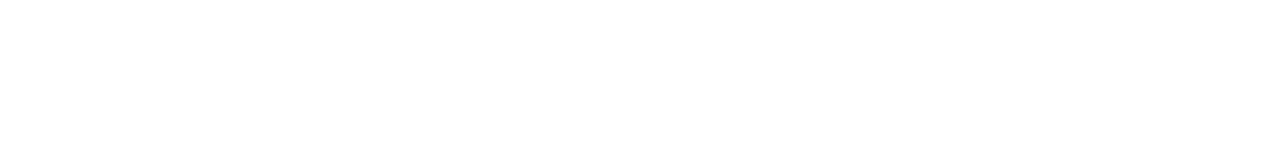
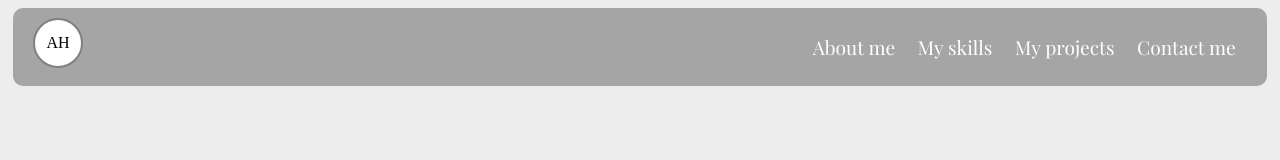
Before and after one commit to gritchin-artur/My-portfolio, a website: page index.html in a window 1280 px wide. Drawn offline with nearby package versions, Linux system fonts and the light colour scheme; a web font is replaced by a local one.

Commit message:
develop nav-bar

```diff
--- a/index.html
+++ b/index.html
@@ -3,10 +3,27 @@
   <head>
     <meta charset="UTF-8" />
     <link rel="icon" type="image/svg+xml" href="./client/assets/favicon.ico" />
+    <link
+      href="https://fonts.googleapis.com/css2?family=Playfair+Display:ital,wght@0,400..900;1,400..900&family=Playwrite+VN:wght@100..400&display=swap"
+      rel="stylesheet"
+    />
     <meta name="viewport" content="width=device-width, initial-scale=1.0" />
     <title>project!</title>
 
     <link href="./styles/index.css" rel="stylesheet" />
   </head>
-  <body></body>
+
+  <body>
+    <!-- header section  -->
+
+    <header>
+      <div class="my-logo">AH</div>
+      <ul class="nav-list">
+        <li><a class="nav-item" href="#about-me">About me</a></li>
+        <li><a class="nav-item" href="#my-skills">My skills</a></li>
+        <li><a class="nav-item" href="#my-projects">My projects</a></li>
+        <li><a class="nav-item" href="#contact-me">Contact me</a></li>
+      </ul>
+    </header>
+  </body>
 </html>
--- a/styles/something.css
+++ b/styles/something.css
@@ -1,3 +1,50 @@
+* {
+  box-sizing: border-box;
+}
+
+a {
+  text-decoration: none;
+}
+
 body {
-  background-color: white;
+  background-color: #80808024;
+  padding: 0 5px;
 }
+
+/* nav-bar  */
+
+header {
+  display: flex;
+  width: 100%;
+  justify-content: space-between;
+  background-color: #808080a6;
+  padding: 10px 20px;
+  border-radius: 10px;
+}
+
+.my-logo {
+  display: flex;
+  justify-content: center;
+  background-color: #fff;
+  width: 50px;
+  height: 50px;
+  border-radius: 50%;
+  border: 2px solid grey;
+  text-align: center;
+  align-items: center;
+  font-size: medium;
+  font-family: "Playwrite VN", serif;
+}
+
+.nav-list {
+  display: flex;
+  list-style: none;
+  width: 40%;
+  justify-content: space-around;
+}
+
+.nav-item {
+  color: #fff;
+  font-family: "Playfair Display", serif;
+  font-size: larger;
+}
```
Also changed, not shown: .cspell.json.
